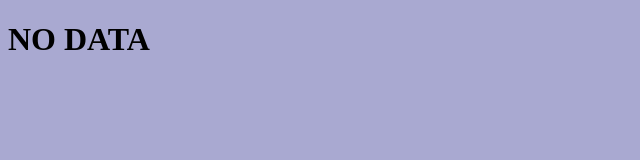
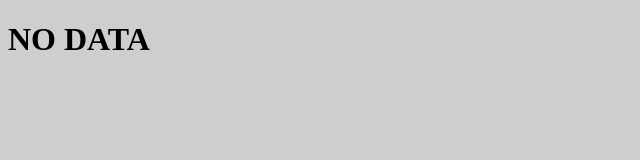
Before and after one commit to Willard24/testSite, a plain HTML site: page index.html in a window 1280 px wide. Shown: the whole page, without its empty margins (0-640 px from the left). Drawn offline with Linux system fonts and the light colour scheme.

Commit message:
fixed bcg color

```diff
--- a/index.html
+++ b/index.html
@@ -6,7 +6,7 @@
     <meta name="viewport" content="width=device-width, initial-scale=1.0">
     <title>Document</title>
 </head>
-<body style="background-color:rgb(169, 169, 209);"></body>
+<body style="background-color:rgb(206, 206, 206);"></body>
     <h1>NO DATA</h1>
 
 </body>
```
